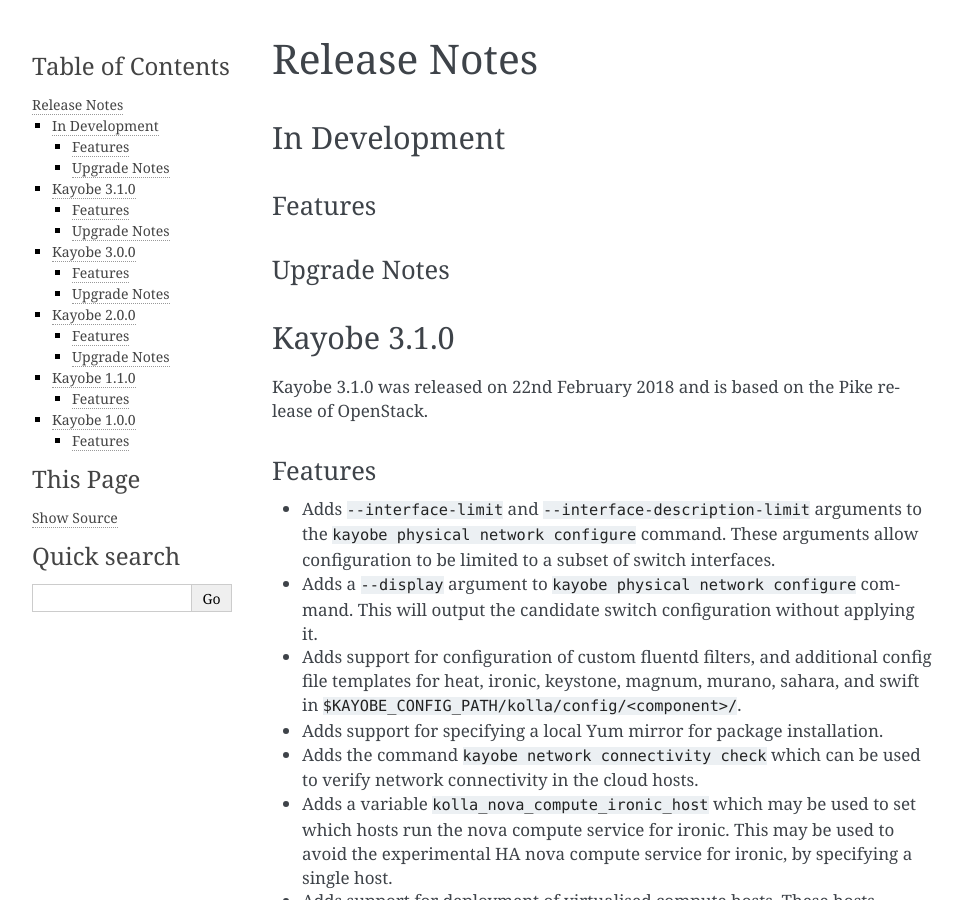
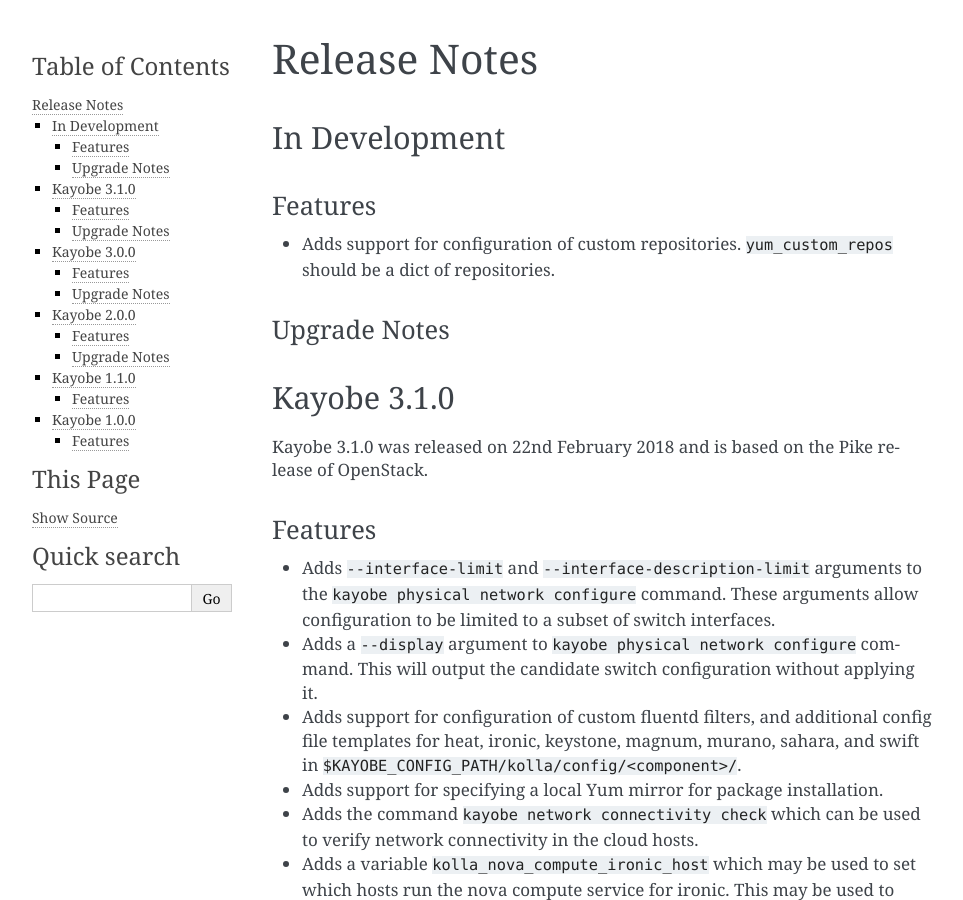
Before and after one commit to openstack/kayobe, a Sphinx documentation site: the page built from doc/source/release-notes.rst, in a window 1280 px wide and 900 px high. Shown: the whole window, without its empty margins (148-1111 px from the left). Built offline with Sphinx 7.4.7, drawn with Linux system fonts in a browser that asks for light colours; pages that are not in the unit, such as notebooks, are missing from menus.

Commit message:
Add support for custom yum repositories
Change-Id: I0370663b2d8ee7526dd2ba64266d6702800dfb76
Story: 2001775
Task: 12481

```diff
--- a/doc/source/release-notes.rst
+++ b/doc/source/release-notes.rst
@@ -7,6 +7,9 @@
 
 Features
 --------
+
+* Adds support for configuration of custom repositories. ``yum_custom_repos``
+  should be a dict of repositories.
 
 Upgrade Notes
 -------------
```
Also changed, not shown: 4 other files.
